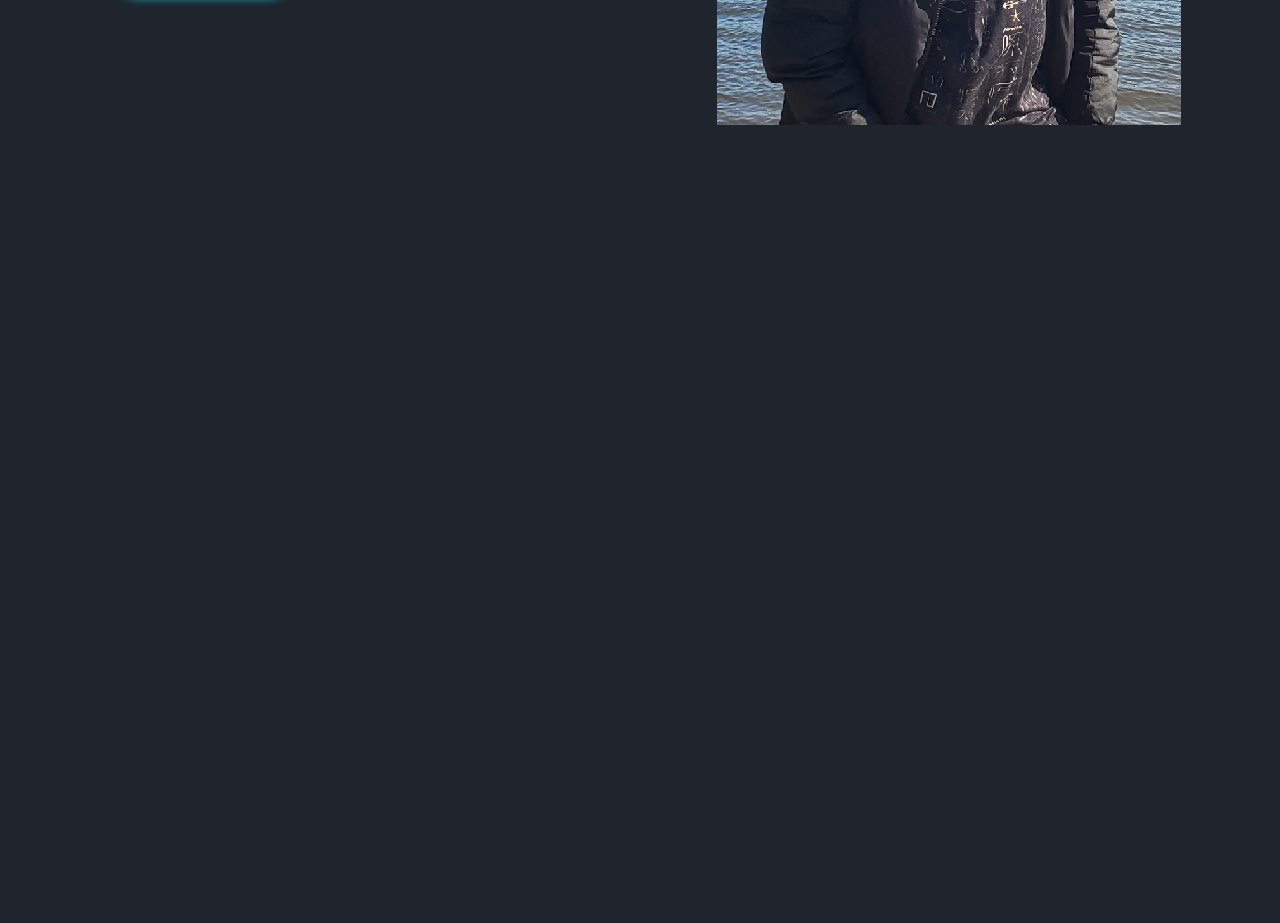
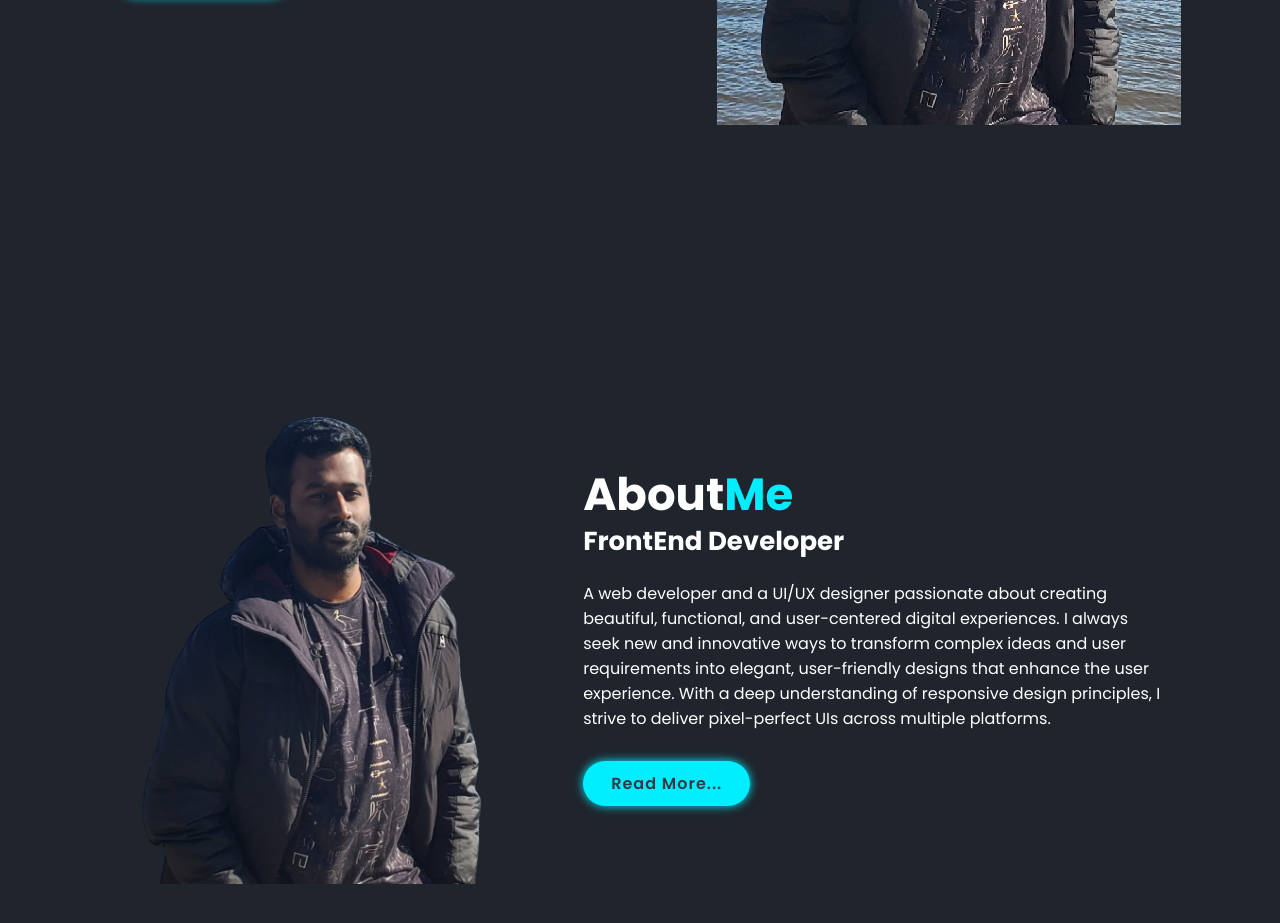
Before and after one commit to guhandelta/html-css-js-portfolio, a plain HTML site: page index.html in a window 1280 px wide. Shown: the part 603-1526 px from the top of the page. Before the commit the page ends 800 px from the top, so only its background shows below. Drawn offline with nearby package versions, Linux system fonts and the light colour scheme.

Commit message:
Completed the about section

```diff
--- a/css/style.css
+++ b/css/style.css
@@ -137,3 +137,35 @@ span{
 .btn:hover{
     box-shadow: none;
 }
+
+.about{
+    display: flex;
+    justify-content: center;
+    align-items: center;
+    gap: 2rem;
+    color: var(--text-colour);
+}
+
+.about-img img{
+    width: 35vw;
+}
+
+.heading{
+    text-align: center;
+    font-size: 4.5rem;
+}
+
+.about-content h2{
+    text-align: left;
+    line-height: 1.2;
+}
+
+.about-content h3{
+    font-size: 2.6rem;
+}
+
+.about-content p{
+    font-size: 1.6rem;
+    margin: 2rem 0 3rem;
+
+}
--- a/index.html
+++ b/index.html
@@ -46,15 +46,29 @@
       </div>
     </section>
 
-    <!-- about section design -->
+    <!-- about section -->
+    <section class="about" id="about">
+      <div class="about-img">
+        <img src="images/me.png" alt="" >
+      </div>
 
-    <!-- services section design -->
+      <div class="about-content">
+        <h2 class="heading">About<span>Me</span></h2>
+        <h3>FrontEnd Developer</h3>
+        <p>
+          A web developer and a UI/UX designer passionate about creating beautiful, functional, and user-centered digital experiences. I always seek new and innovative ways to transform complex ideas and user requirements into elegant, user-friendly designs that enhance the user experience. With a deep understanding of responsive design principles, I strive to deliver pixel-perfect UIs across multiple platforms.
+        </p>
+        <a href="#" class="btn">Read More...</a>
+      </div>
+    </section>
 
-    <!-- portfolio section design -->
+    <!-- services section -->
 
-    <!-- contact section design -->
+    <!-- portfolio section -->
 
-    <!-- footer design -->
+    <!-- contact section -->
+
+    <!-- footer -->
 
 
     <!-- scroll reveal -->
```
